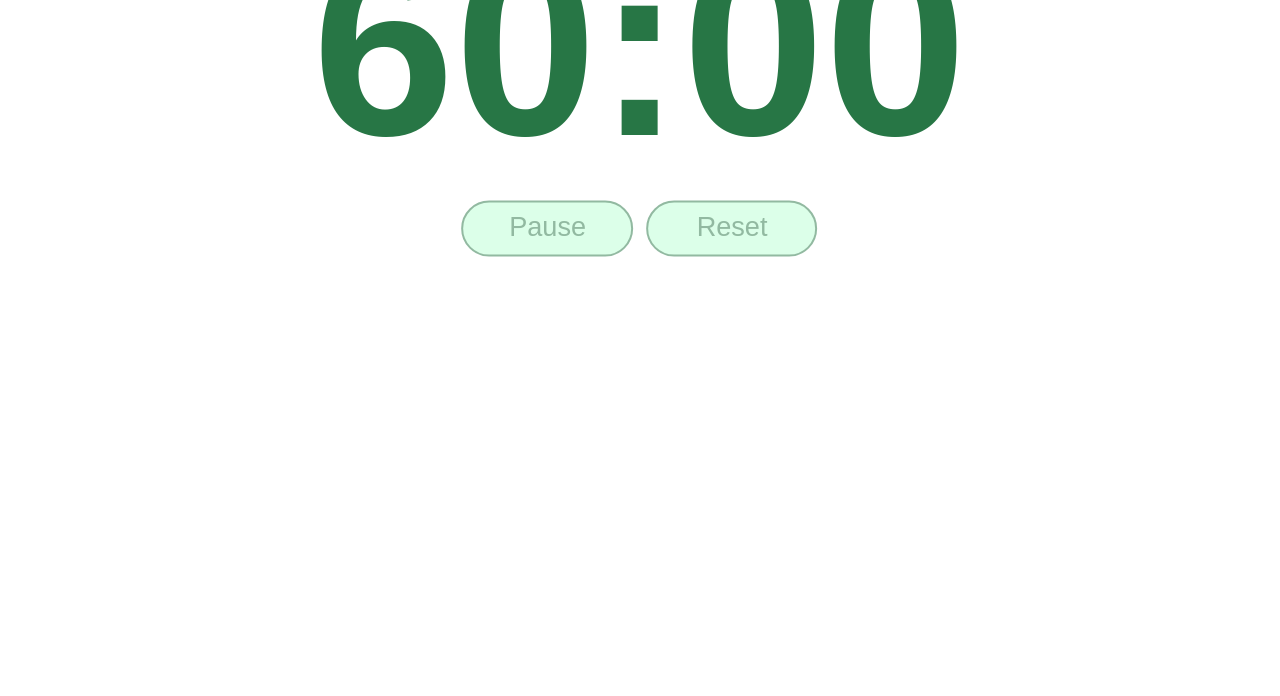
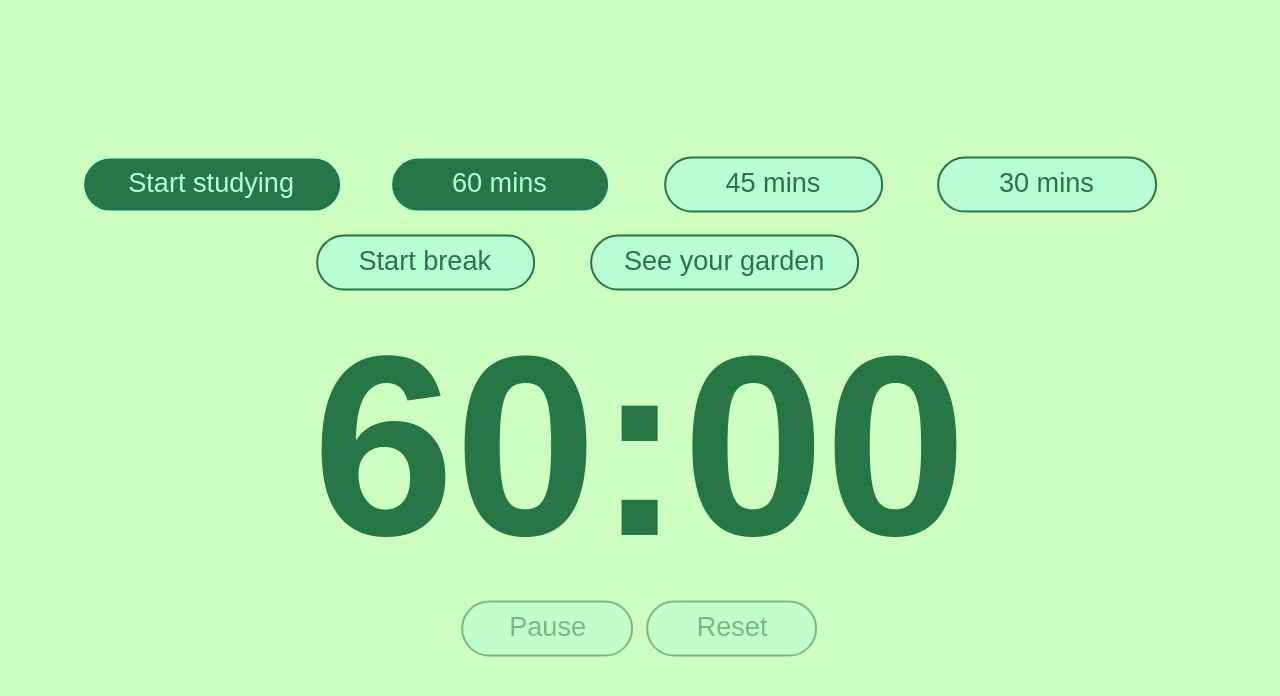
Before and after one commit to a-hc-chiang/nwPlus-microprojects-front-end, a React app: page / in a window 1280 px wide. Shown: the top 696 px of the page. Built offline with nearby package versions, Linux system fonts and the light colour scheme; the HTML template or start-up script is replaced by a standard one.

Commit message:
root and html sizing enforcement added

```diff
--- a/src/index.css
+++ b/src/index.css
@@ -1100,3 +1100,12 @@ html {
   inherits: false;
   initial-value: 1;
 }
+
+
+html, body {
+  height: 100%;
+}
+
+#root {
+  height: 100%;
+}
```
